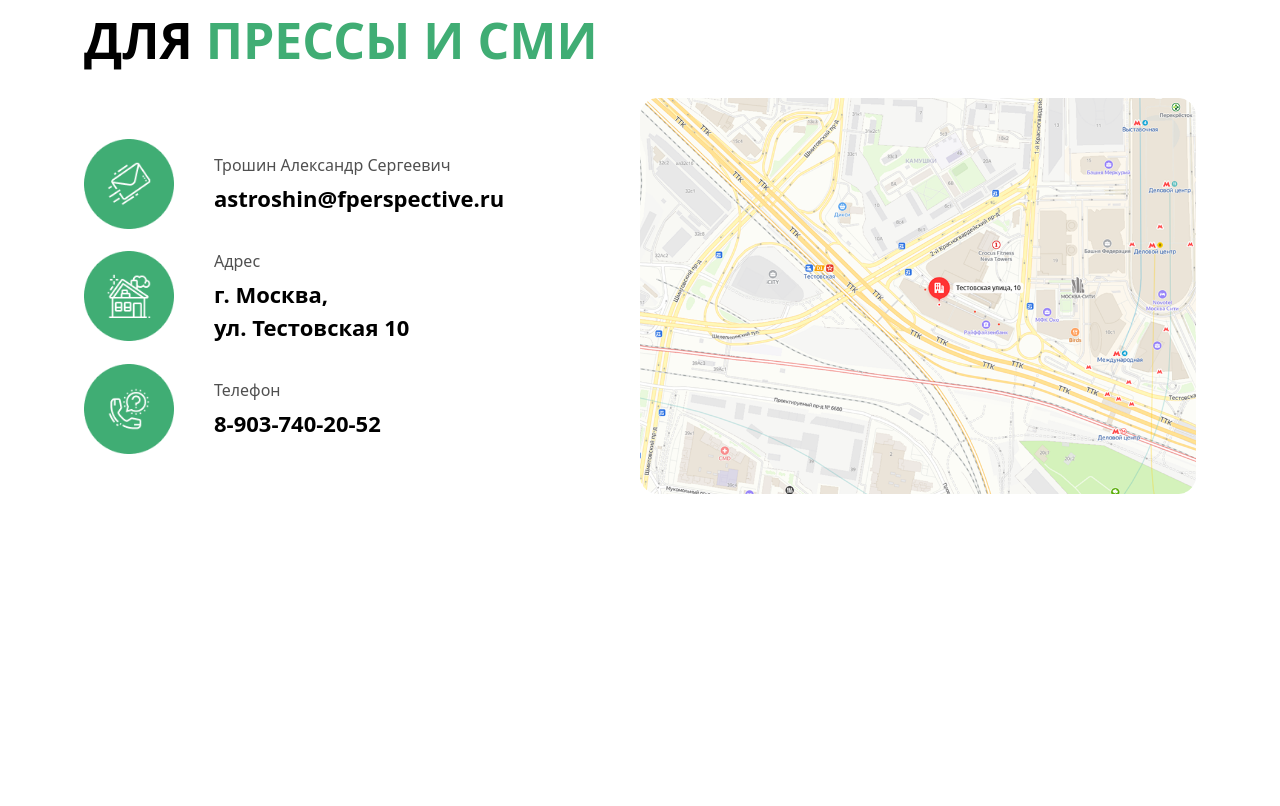
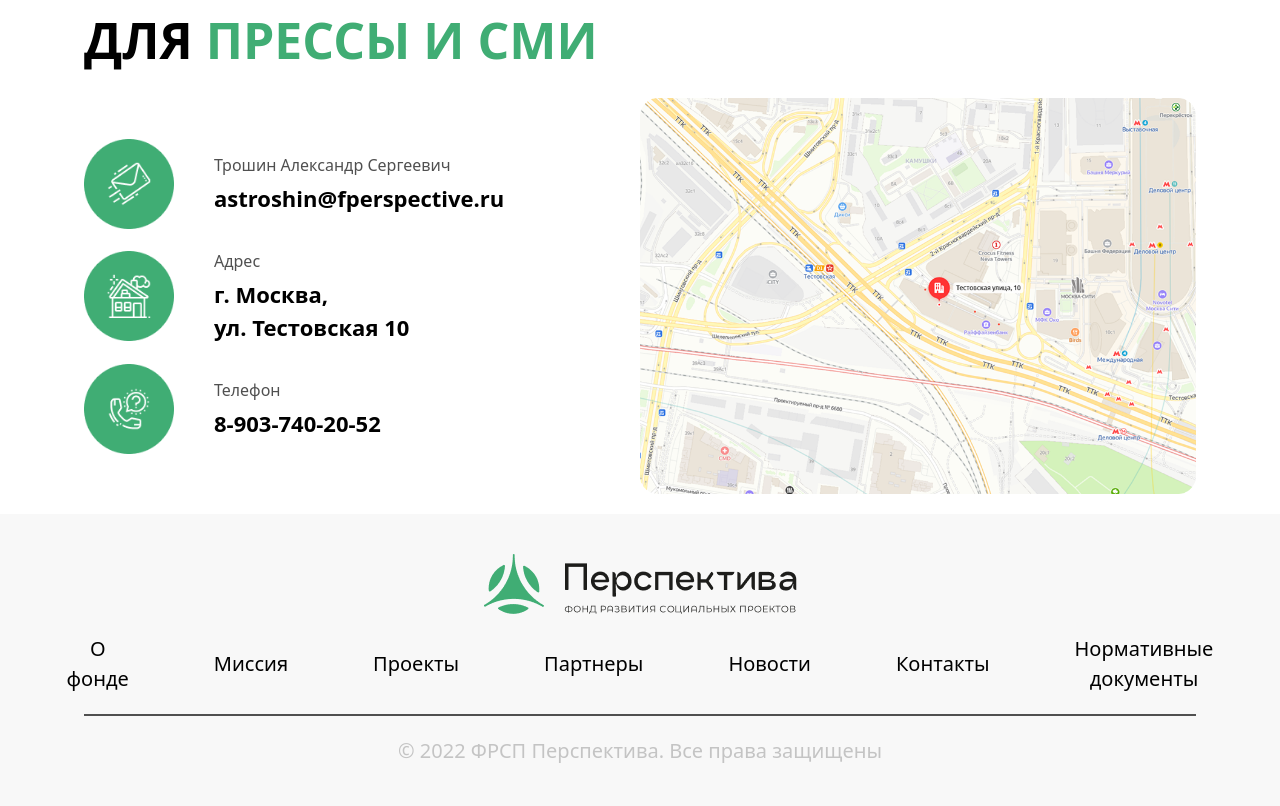
Before and after one commit to MuhammadEvazov/project6, a website: page src/news1.html in a window 1280 px wide. Shown: the part 1444-2250 px from the top of the page. Before the commit the page ends 1958 px from the top, so only its background shows below. Drawn offline with nearby package versions, Linux system fonts and the light colour scheme; files that its build step writes are made by us from their sources.

Commit message:
footer done and the page news1 is finished

```diff
--- a/src/news1.html
+++ b/src/news1.html
@@ -87,6 +87,22 @@
             </article>
         </section>
     </main>
+
+    <footer class="bg-[#F8F8F8] py-[20px]">
+        <div class="p-[20px] lg:max-w-[1300px] lg:w-[90%] lg:m-auto flex flex-col text-center items-center gap-[20px]">
+            <img src="./Images/Group 4194.png" alt="">
+            <ul class="teext-[#505050] text-[20px] font-[400] flex flex-col items-center gap-[5px] lg:flex-row lg:justify-between lg:gap-[85px]">
+                <li>О фонде</li>
+                <li>Миссия</li>
+                <li>Проекты</li>
+                <li>Партнеры</li>
+                <li>Новости</li>
+                <li>Контакты</li>
+                <li>Нормативные документы</li>
+            </ul>
+            <p class="text-[20px] text-[#C4C4C4] pt-[20px] lg:w-[100%] border-t-[2px] border-solid border-[#505050]">© 2022 ФРСП Перспектива. Все права защищены</p>
+        </div>
+    </footer>
 </body>
 
 </html>
```
